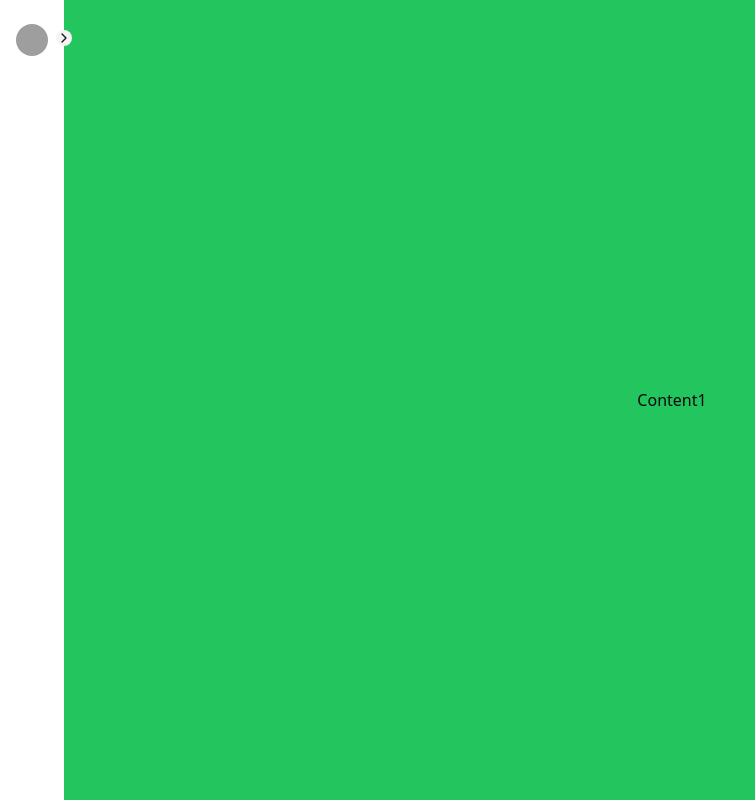
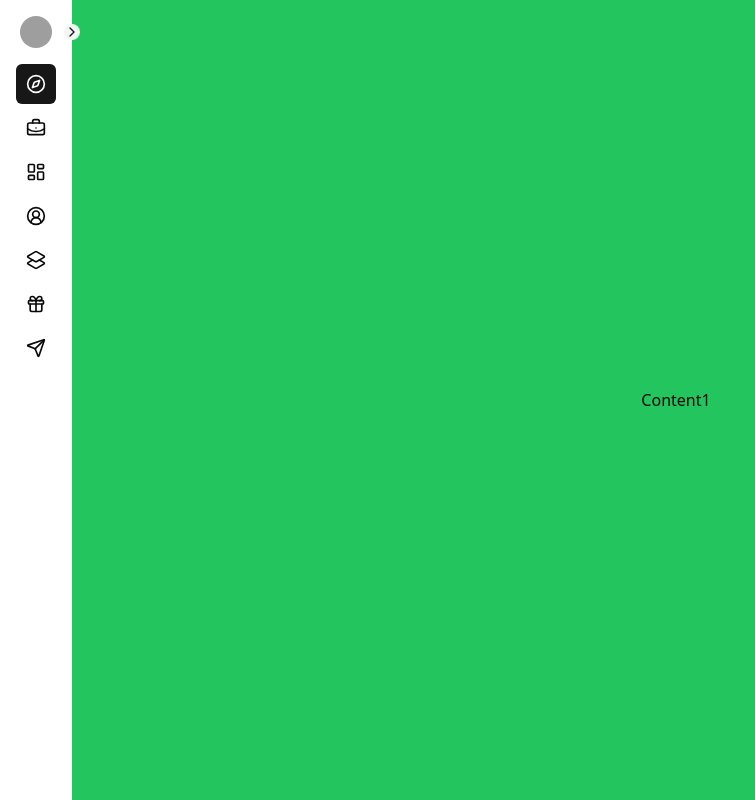
Before and after one commit to christianstamati/dashfolio, a Next.js app: page / in a window 1280 px wide. Shown: the whole page, without its empty margins (0-755 px from the left). Built offline with nearby package versions, Linux system fonts and the light colour scheme; grey boxes are pictures that could not be loaded.

Commit message:
added nav bar items

```diff
--- a/src/components/side-nav.tsx
+++ b/src/components/side-nav.tsx
@@ -4,13 +4,58 @@ import { Box, ChevronLeft, ChevronRight } from "lucide-react";
 import { useState } from "react";
 import { Button } from "@/components/ui/button";
 import { cn } from "@/lib/utils";
+import React from "react";
+import LucideIcon from "@/components/lucide-icon";
+import { navigation } from "@/lib/data";
+import { usePathname } from "next/navigation";
+import Link from "next/link";
+
+function NavItem({
+  expand,
+  icon,
+  label,
+  shortcut,
+  selected,
+  href,
+}: {
+  expand?: boolean;
+  selected?: boolean;
+  icon: string;
+  label: string;
+  shortcut: string;
+  href: string;
+}) {
+  return (
+    <Link href={href}>
+      <div
+        className={cn(
+          "flex w-fit items-center justify-center gap-2 rounded-md p-2.5 text-sm",
+          { "w-full": expand },
+          { "bg-primary text-primary-foreground": selected },
+        )}
+      >
+        <LucideIcon iconName={icon} size={20} />
+        {expand && <span className="w-full">{label}</span>}
+        {expand && (
+          <span className="aspect-square rounded-sm px-1.5">{shortcut}</span>
+        )}
+      </div>
+    </Link>
+  );
+}
 
 function SideNav() {
+  const pathname = usePathname();
+
   const [expand, setExpand] = useState(false);
 
   return (
     <div className="hidden lg:block">
-      <div className="relative flex p-4 pb-5 pt-6">
+      <div
+        className={cn("relative flex justify-center p-4", {
+          "pb-5 pt-6": expand,
+        })}
+      >
         <Avatar className={cn("h-8 w-8", { "h-10 w-10": expand })}>
           <AvatarImage src="https://github.com/shadcn.png" alt="@shadcn" />
           <AvatarFallback>CN</AvatarFallback>
@@ -35,11 +80,16 @@ function SideNav() {
           {expand ? <ChevronLeft size={18} /> : <ChevronRight size={18} />}
         </Button>
       </div>
-
-      <nav className="flex hidden flex-col">
-        <div className="rounded-md bg-primary p-2">
-          <Box size={18} className="text-primary-foreground" />
-        </div>
+      <nav className="flex flex-col gap-1 px-4">
+        {navigation.map((item, index) => (
+          <NavItem
+            key={index}
+            {...item}
+            shortcut={index + 1 + ""}
+            selected={pathname === item.href}
+            expand={expand}
+          />
+        ))}
       </nav>
     </div>
   );
```
